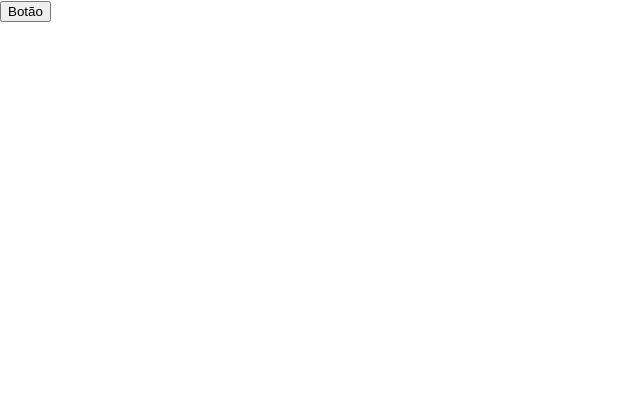
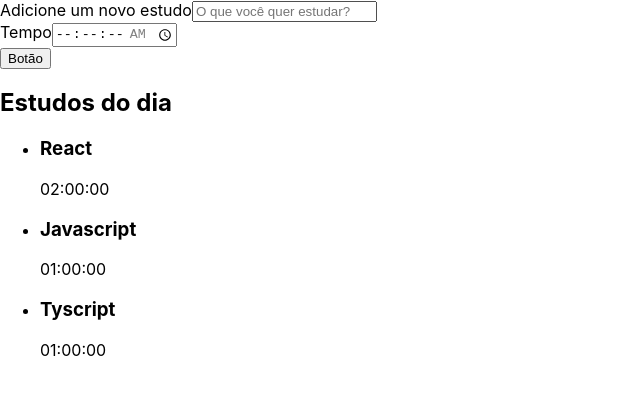
Before and after one commit to joaumsud/alura-studies, a React (Create React App) app in the folder alura-studies/: page / in a window 1280 px wide. Shown: the top 394 px of the page, without its empty margins (0-640 px from the left). Built offline with nearby package versions, Linux system fonts and the light colour scheme.

Commit message:
Criando formulario e lista

```diff
--- a/alura-studies/src/App.tsx
+++ b/alura-studies/src/App.tsx
@@ -1,11 +1,12 @@
 import React from 'react';
-import Botao from './components/Botao'
-
+import Formulario from './components/Formulario';
+import Lista from './components/Lista';
 
 function App() {
   return (
     <div className="App">
-      <Botao />
+      <Formulario />
+      <Lista />
     </div>
   );
 }
--- /dev/null
+++ b/alura-studies/src/components/Formulario/index.tsx
@@ -0,0 +1,40 @@
+import React from 'react';
+import Botao from '../Botao';
+
+class Formulario extends React.Component {
+    render() {
+        return (
+            <form>
+                <div>
+                    <label htmlFor="tarefa">
+                        Adicione um novo estudo
+                    </label>
+                    <input
+                        type="text"
+                        name="tarefa"
+                        id="tarefa"
+                        placeholder='O que você quer estudar?'
+                        required
+                    />
+                </div>
+                <div>
+                    <label htmlFor='tempo'>
+                        Tempo
+                    </label>
+                    <input
+                        type="time"
+                        step='1'
+                        name='tempo'
+                        id='tempo'
+                        min="00:00:00"
+                        max="01:00:00"
+                        required
+                    />
+                </div>
+                <Botao />
+            </form>
+        )
+    }
+}
+
+export default Formulario;
--- /dev/null
+++ b/alura-studies/src/components/Lista/index.tsx
@@ -0,0 +1,32 @@
+import React from 'react';
+
+function Lista() {
+    const tarefas = [{
+        tarefa: 'React',
+        tempo: '02:00:00'
+    },
+    {
+        tarefa: 'Javascript',
+        tempo: '01:00:00'
+    },
+    {
+        tarefa: 'Tyscript',
+        tempo: '01:00:00'
+    }]
+    return (
+        <aside>
+            <h2>Estudos do dia</h2>
+            <ul>
+                {tarefas.map((item, index) => (
+                    <li key={index}>
+                        <h3> {item.tarefa} </h3>
+                        <span>{item.tempo}</span>
+                    </li>
+
+                ))}
+            </ul>
+        </aside>
+    )
+}
+
+export default Lista;
```
